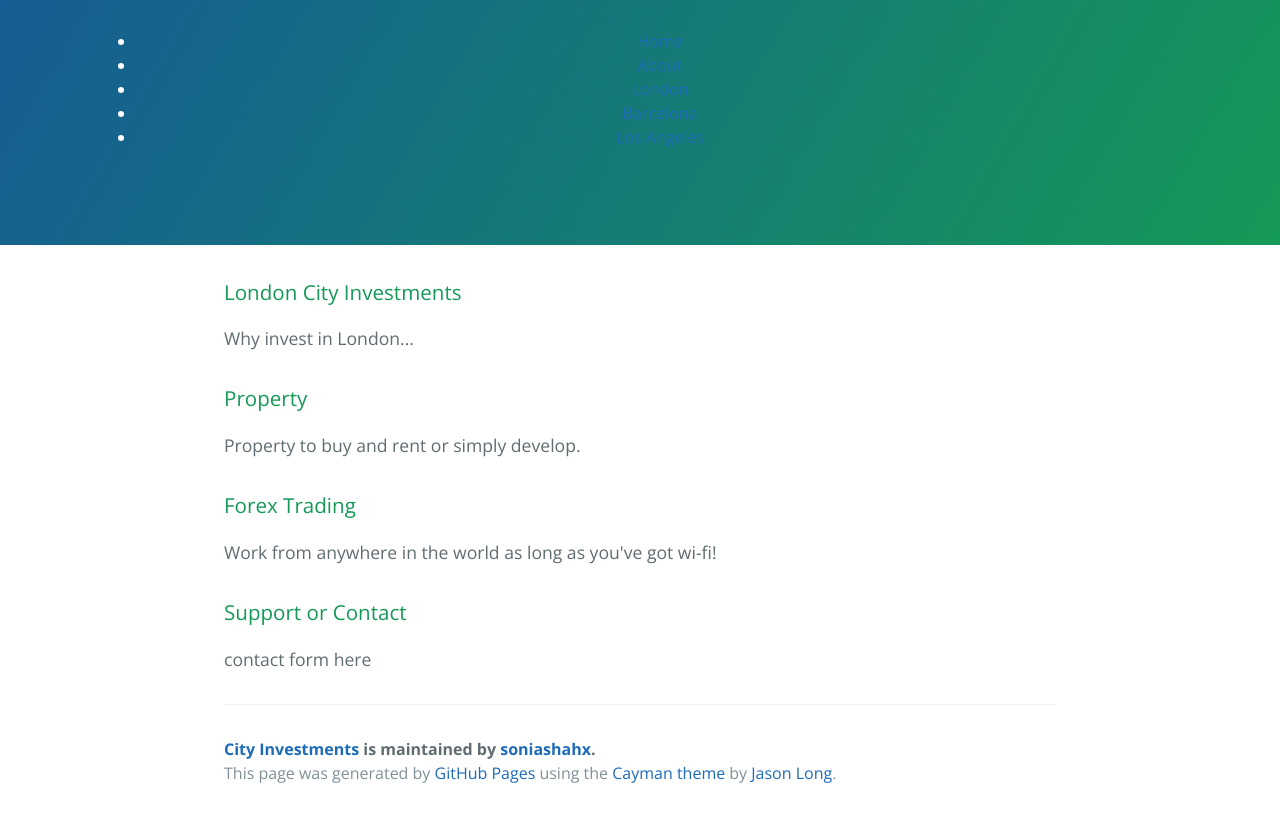
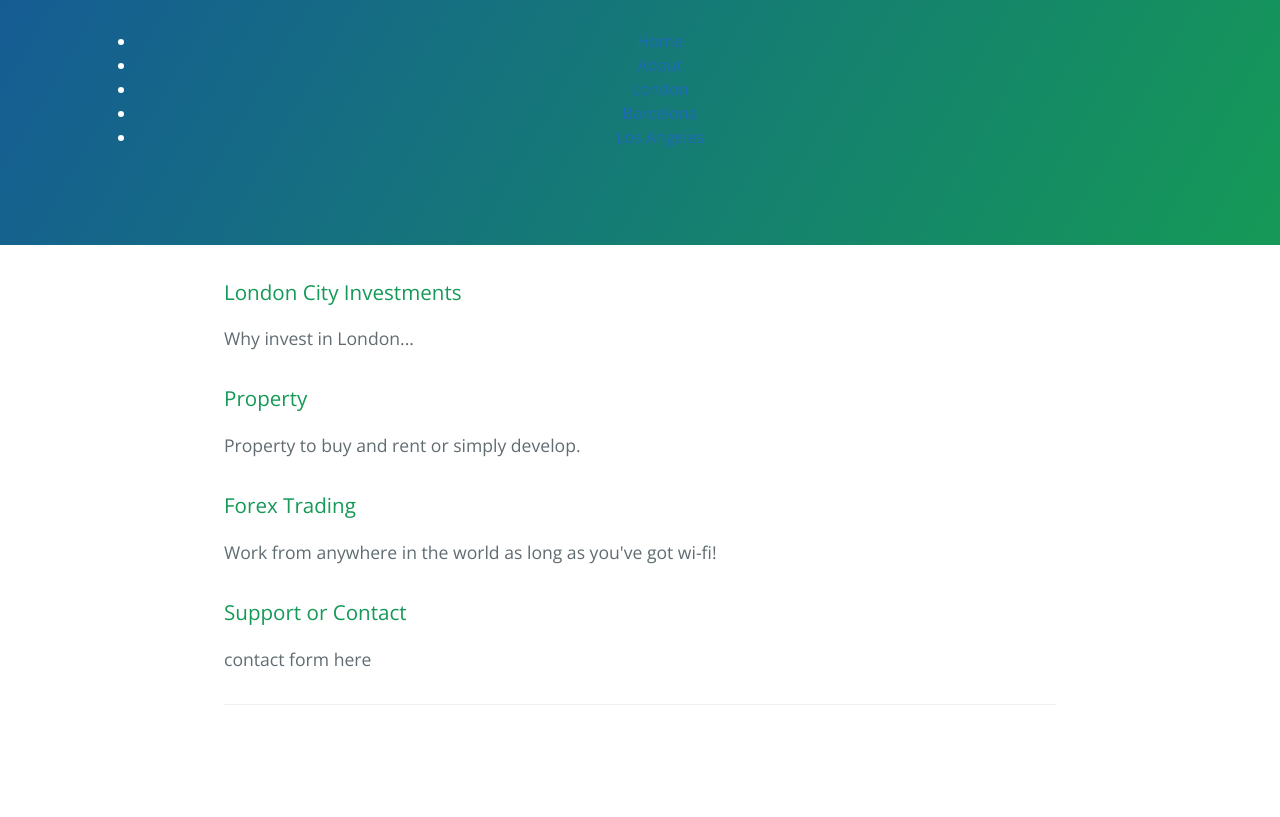
Before and after one commit to soniashahx/City-Investments, a plain HTML site: page index.html in a window 1280 px wide. Shown: the part 208-1025 px from the top of the page. After the commit the page ends 977 px from the top, so only its background shows below. Drawn offline with nearby package versions, Linux system fonts and the light colour scheme.

Commit message:
Update index.html

```diff
--- a/index.html
+++ b/index.html
@@ -50,9 +50,6 @@
 <p>contact form here</p>
 
       <footer class="site-footer">
-        <span class="site-footer-owner"><a href="https://github.com/soniashahx/City-Investments">City Investments</a> is maintained by <a href="https://github.com/soniashahx">soniashahx</a>.</span>
-
-        <span class="site-footer-credits">This page was generated by <a href="https://pages.github.com">GitHub Pages</a> using the <a href="https://github.com/jasonlong/cayman-theme">Cayman theme</a> by <a href="https://twitter.com/jasonlong">Jason Long</a>.</span>
       </footer>
 
     </section>
```
